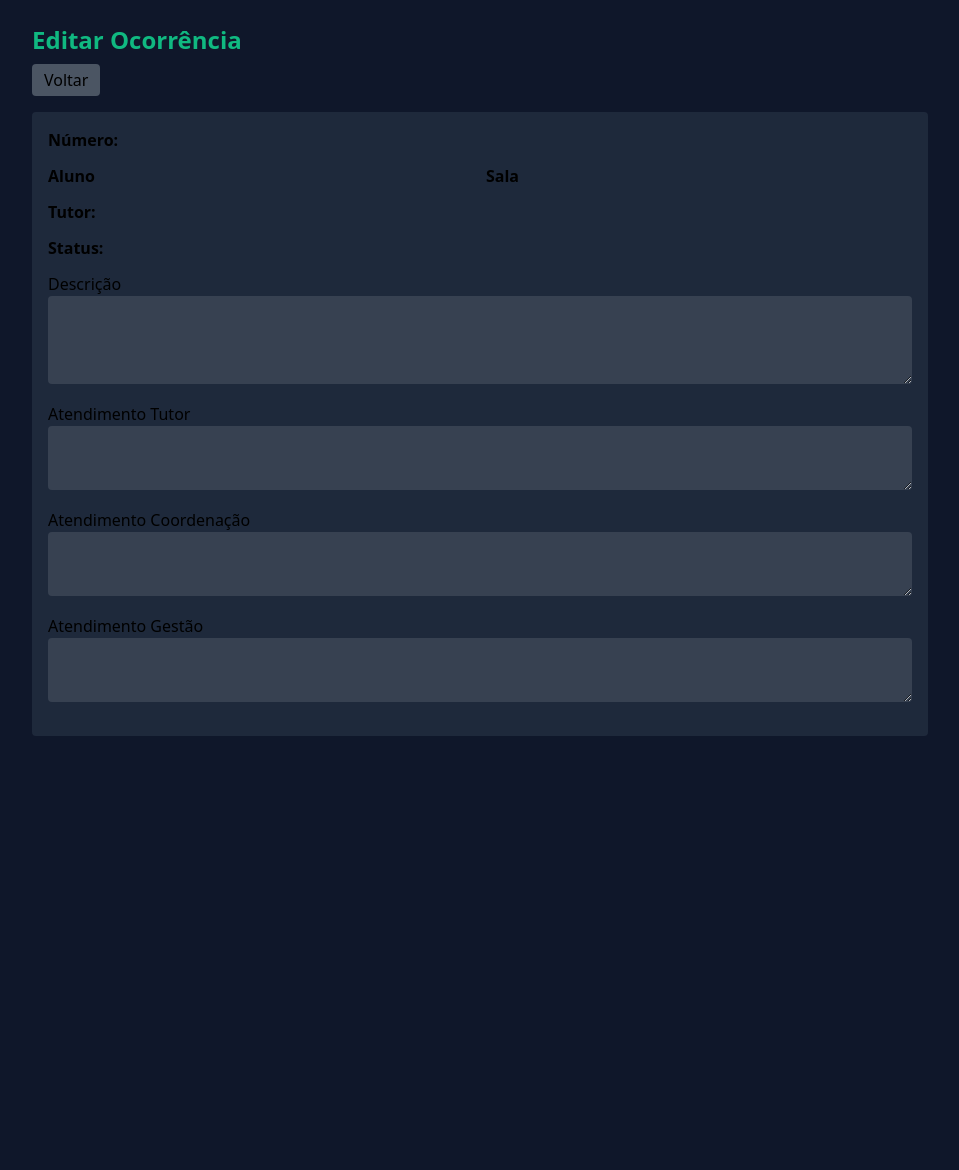
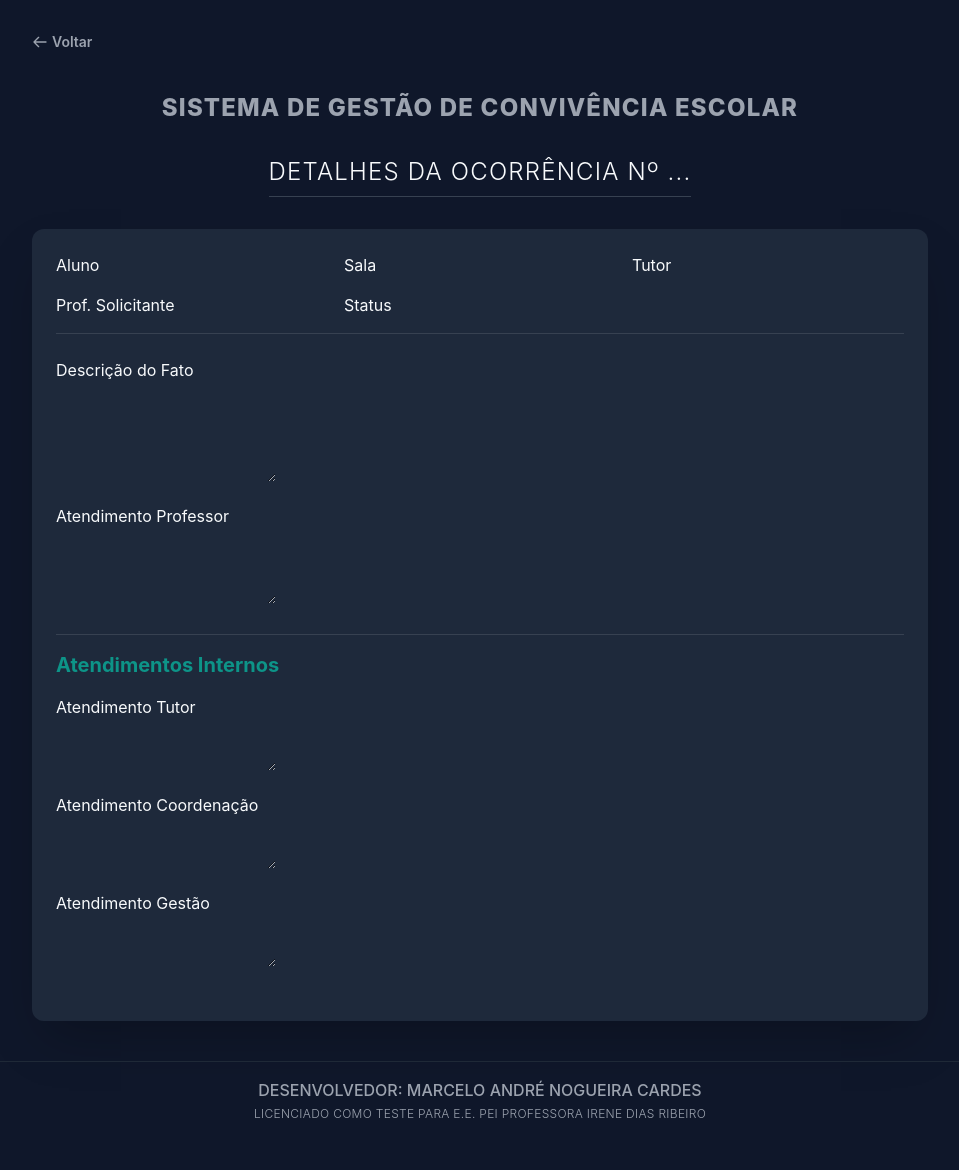
Before and after one commit to ocorrenciasidr/gestao, a Flask app: page /gestao_ocorrencia_editar in a window 1280 px wide. Shown: the whole page, without its empty margins (160-1119 px from the left). Before the commit the page ends 736 px from the top, so only its background shows below. Run offline with Flask 3, Linux system fonts and the light colour scheme; parts of the project's set-up code (start-up, migrations or seed data) failed here and were passed over; some libraries are stand-ins or nearby versions.

Commit message:
Update gestao_ocorrencia_editar.html

```diff
--- a/templates/gestao_ocorrencia_editar.html
+++ b/templates/gestao_ocorrencia_editar.html
@@ -3,33 +3,55 @@
 <head>
 <meta charset="utf-8" />
 <meta name="viewport" content="width=device-width,initial-scale=1" />
-<title>Editar Ocorrência</title>
+<title>Detalhes da Ocorrência</title>
 <script src="https://cdn.tailwindcss.com"></script>
 <script>
-  tailwind.config = { theme: { extend: { colors: { 'dark-primary':'#0F172A','dark-secondary':'#1E293B','accent':'#10B981' }}}};
+  // Configuração personalizada do Tailwind (Padronizado com a Home)
+  tailwind.config = {
+      theme: {
+          extend: {
+              colors: {
+                  'dark-primary': '#0F172A', // Fundo Principal
+                  'dark-secondary': '#1E293B', // Fundo dos Containers
+                  'accent': '#0D9488', // Teal 600 (Cor principal do MÓDULO OCORRÊNCIA)
+                  'input-bg': '#374151', // Fundo dos campos de entrada
+                  'text-light': '#F8FAFC', // Texto Claro (Branco/Quase Branco)
+              },
+              fontFamily: {
+                  sans: ['Inter', 'sans-serif'],
+              },
+          }
+      }
+  };
 
   let numeroGlobal = null;
+
   document.addEventListener('DOMContentLoaded', () => {
     const params = new URLSearchParams(window.location.search);
     numeroGlobal = params.get('id') || params.get('numero');
     const modo = params.get('modo') || 'visualizar';
+    const nivel = params.get('nivel'); // Nível de atendimento (tutor, coordenacao, gestao)
 
     if (!numeroGlobal) {
       alert('Número da ocorrência não fornecido.');
       return;
     }
-    carregarDetalhes(numeroGlobal, modo);
-    // ajustar botão voltar conforme modo
-    const btnVoltar = document.getElementById('btn-voltar');
+    carregarDetalhes(numeroGlobal, modo, nivel);
+
+    // Configuração do botão Voltar (Padrão)
+    const btnVoltar = document.getElementById('btn-voltar-principal');
     btnVoltar.addEventListener('click', () => {
-      if (modo === 'visualizar') window.location.href = '/gestao_ocorrencia_finalizadas';
-      else if (modo === 'atendimento') window.location.href = '/gestao_ocorrencia_abertas';
-      else window.location.href = '/gestao_ocorrencia';
+      // Volta para a lista apropriada (Abertas ou Finalizadas)
+      if (modo === 'visualizar' || params.get('origem') === 'finalizadas') {
+         window.location.href = '/gestao_ocorrencia_finalizadas';
+      } else {
+         window.location.href = '/gestao_ocorrencia_abertas';
+      }
     });
 
     document.getElementById('form-atendimento').addEventListener('submit', async (e) => {
       e.preventDefault();
-      await salvarAtendimento();
+      await salvarAtendimento(nivel);
     });
   });
 
@@ -37,50 +59,58 @@
     const el = document.getElementById('mensagem-status');
     el.textContent = msg;
     el.style.background = tipo === 'success' ? '#10B981' : (tipo === 'danger' ? '#DC2626' : '#1E293B');
-    setTimeout(()=> el.textContent = '', 2500);
+    el.classList.remove('hidden');
+    setTimeout(()=> el.classList.add('hidden'), 2500);
   }
 
-  async function carregarDetalhes(numero, modo) {
+  async function carregarDetalhes(numero, modo, nivel) {
     try {
-      const resp = await fetch(`/api/ocorrencia_detalhes?numero=${encodeURIComponent(numero)}`);
+      const resp = await fetch(`/api/ocorrencias/${encodeURIComponent(numero)}`);
       if (!resp.ok) throw new Error('Falha ao carregar detalhes');
       const occ = await resp.json();
 
-      // Preenche campos
+      // Preenche campos de exibição
       document.getElementById('numero').textContent = occ.numero;
-      document.getElementById('aluno').textContent = occ.aluno_nome || '';
-      document.getElementById('sala').textContent = occ.sala_nome || '';
-      document.getElementById('tutor').textContent = occ.tutor_nome || '';
-      document.getElementById('status').textContent = occ.status || '';
+      document.getElementById('aluno').textContent = occ.aluno_nome || 'N/A';
+      document.getElementById('sala').textContent = occ.sala_nome || 'N/A';
+      document.getElementById('tutor').textContent = occ.tutor_nome || 'N/A';
+      document.getElementById('status').textContent = occ.status || 'N/A';
 
+      // NOVO CAMPO: Professor Solicitante
+      document.getElementById('professor-solicitante').textContent = occ.professor_nome || 'N/A';
+
+      // Preenche Textareas
       document.getElementById('descricao').value = occ.descricao || '';
+      document.getElementById('atendimento_professor').value = occ.atendimento_professor || 'Não Registrado'; // NOVO CAMPO
       document.getElementById('atendimento_tutor').value = occ.atendimento_tutor || '';
       document.getElementById('atendimento_coordenacao').value = occ.atendimento_coordenacao || '';
       document.getElementById('atendimento_gestao').value = occ.atendimento_gestao || '';
 
-      // se modo atendimento, habilita apenas o campo do nível
-      if (modo === 'atendimento') {
-        const nivel = (new URLSearchParams(window.location.search)).get('nivel');
-        ['atendimento_tutor','atendimento_coordenacao','atendimento_gestao'].forEach(id => {
+      // Ajusta o modo de visualização / edição
+      // Todos os campos de texto são desabilitados por padrão (visualização)
+      ['descricao', 'atendimento_professor', 'atendimento_tutor','atendimento_coordenacao','atendimento_gestao'].forEach(id => {
           const el = document.getElementById(id);
           el.readOnly = true;
-          el.classList.add('bg-gray-800');
+          el.classList.add('bg-dark-secondary');
       });
-        if (nivel) {
-          const campo = document.getElementById(nivel === 'tutor' ? 'atendimento_tutor' : (nivel === 'coordenacao' ? 'atendimento_coordenacao' : 'atendimento_gestao'));
+
+      if (modo === 'atendimento' && nivel) {
+        // Habilita apenas o campo do nível atual para edição
+        let campoId = '';
+        if (nivel === 'tutor') campoId = 'atendimento_tutor';
+        else if (nivel === 'coordenacao') campoId = 'atendimento_coordenacao';
+        else if (nivel === 'gestao') campoId = 'atendimento_gestao';
+
+        if (campoId) {
+          const campo = document.getElementById(campoId);
           campo.readOnly = false;
-          campo.classList.remove('bg-gray-800');
+          campo.classList.remove('bg-dark-secondary');
+          campo.classList.add('bg-input-bg'); // Coloca o fundo de input ativo
           campo.focus();
         }
-        document.getElementById('btn-salvar').style.display = 'inline-block';
-      } else {
-        // visualização: todos readOnly
-        ['atendimento_tutor','atendimento_coordenacao','atendimento_gestao','descricao'].forEach(id => {
-          document.getElementById(id).readOnly = true;
-          document.getElementById(id).classList.add('bg-gray-800');
-        });
-        document.getElementById('btn-salvar').style.display = 'none';
+        document.getElementById('btn-salvar').classList.remove('hidden');
       }
+
       mostrarMsg('Detalhes carregados', 'success');
     } catch (e) {
       console.error(e);
@@ -88,75 +118,161 @@
     }
   }
 
-  async function salvarAtendimento() {
+  async function salvarAtendimento(nivel) {
     try {
-      const params = new URLSearchParams(window.location.search);
-      const nivel = params.get('nivel');
-      if (!nivel) { mostrarMsg('Nível não informado', 'danger'); return; }
-      const texto = document.getElementById(nivel === 'tutor' ? 'atendimento_tutor' : (nivel === 'coordenacao' ? 'atendimento_coordenacao' : 'atendimento_gestao')).value.trim();
-      if (!texto) { mostrarMsg('Preencha o atendimento', 'danger'); return; }
+      if (!nivel) { mostrarMsg('Nível de atendimento não informado.', 'danger'); return; }
 
-      const payload = { numero: numeroGlobal, nivel: nivel, texto: texto };
-      const resp = await fetch('/api/registrar_atendimento', { method: 'POST', headers: {'Content-Type':'application/json'}, body: JSON.stringify(payload) });
+      // Mapeia o campo de texto a ser salvo
+      const campoId = nivel === 'tutor' ? 'atendimento_tutor' : (nivel === 'coordenacao' ? 'atendimento_coordenacao' : 'atendimento_gestao');
+      const texto = document.getElementById(campoId).value.trim();
+
+      if (!texto) { mostrarMsg('Preencha o atendimento antes de salvar.', 'danger'); return; }
+
+      const payload = { nivel: nivel, texto_atendimento: texto };
+
+      // Rota correta para registrar atendimento
+      const resp = await fetch(`/api/registrar_atendimento/${numeroGlobal}`, {
+          method: 'POST',
+          headers: {'Content-Type':'application/json'},
+          body: JSON.stringify(payload)
+      });
+
       const j = await resp.json();
       if (!resp.ok) throw new Error(j.error || j.message || 'Erro ao salvar');
-      mostrarMsg('Atendimento salvo', 'success');
 
-      // volta para a lista apropriada depois de 800ms
+      mostrarMsg('Atendimento salvo!', 'success');
+
+      // Volta para a lista de ocorrências abertas
       setTimeout(() => {
-        if (params.get('modo') === 'visualizar') window.location.href = '/gestao_ocorrencia_finalizadas';
-        else window.location.href = '/gestao_ocorrencia_abertas';
+        window.location.href = '/gestao_ocorrencia_abertas';
       }, 800);
+
     } catch (e) {
       console.error(e);
       mostrarMsg('Erro ao salvar: ' + (e.message || e), 'danger');
     }
   }
 </script>
+<style>
+  /* PADRONIZAÇÃO DO TEMA E FONTES */
+  body {
+    background-color: #0F172A; /* dark-primary */
+    color: #F8FAFC; /* text-light (Branco) */
+  }
+  .form-textarea {
+      /* Estilo base para os campos de texto */
+      @apply w-full rounded p-3 mt-1 text-text-light border border-gray-600;
+  }
+  .bg-dark-secondary {
+      background-color: #1E293B;
+  }
+  /* Garante que o texto dentro dos campos desabilitados seja branco */
+  .bg-dark-secondary, .bg-input-bg {
+      color: #F8FAFC;
+  }
+  /* Estilo para cabeçalhos de dados */
+  .data-label {
+      @apply text-gray-400 text-sm font-light;
+  }
+  .data-value {
+      @apply text-white text-base font-medium;
+  }
+</style>
 </head>
-<body class="bg-dark-primary min-h-screen p-6 text-text-light">
-  <div id="mensagem-status" class="fixed top-4 right-4 p-3 rounded text-text-light"></div>
-  <div class="max-w-4xl mx-auto">
-    <header class="mb-4">
-      <h1 class="text-2xl font-bold text-accent">Editar Ocorrência</h1>
-      <div class="mt-2 flex gap-3">
-        <button id="btn-voltar" class="px-3 py-1 bg-gray-600 rounded">Voltar</button>
+<body class="bg-dark-primary font-sans text-text-light">
+
+  <div id="mensagem-status" class="hidden fixed top-4 right-4 p-3 rounded text-text-light z-50"></div>
+
+  <div id="app-container" class="flex flex-col items-center justify-between p-4 md:p-8">
+
+      <!-- BOTÃO VOLTAR (PADRÃO) -->
+      <div class="w-full max-w-4xl flex justify-start mb-6">
+          <button id="btn-voltar-principal"
+                  class="flex items-center space-x-1 text-sm font-semibold text-gray-400 hover:text-accent transition duration-200">
+              <svg xmlns="http://www.w3.org/2000/svg" class="h-4 w-4" fill="none" viewBox="0 0 24 24" stroke="currentColor" stroke-width="2">
+                  <path stroke-linecap="round" stroke-linejoin="round" d="M10 19l-7-7m0 0l7-7m-7 7h18" />
+              </svg>
+              <span>Voltar</span>
+          </button>
       </div>
+
+      <!-- HEADER E TÍTULO (PADRÃO) -->
+      <header class="w-full text-center mb-8 mt-4">
+          <h1 class="text-xl sm:text-2xl font-extrabold text-gray-400 leading-tight tracking-wider">
+              SISTEMA DE GESTÃO DE CONVIVÊNCIA ESCOLAR
+          </h1><br>
+          <h2 class="text-xl sm:text-2xl text-text-light mt-2 font-light tracking-wider border-b border-gray-700 pb-2 inline-block">
+              DETALHES DA OCORRÊNCIA Nº <span id="numero">...</span>
+          </h2>
       </header>
 
-    <main class="bg-dark-secondary p-4 rounded">
-      <div class="mb-3"><strong>Número:</strong> <span id="numero"></span></div>
-      <div class="grid grid-cols-1 md:grid-cols-2 gap-3 mb-3">
-        <div><strong>Aluno</strong><div id="aluno"></div></div>
-        <div><strong>Sala</strong><div id="sala"></div></div>
+      <main class="w-full max-w-4xl bg-dark-secondary p-6 rounded-xl shadow-2xl space-y-6">
+
+        <!-- SEÇÃO DE DADOS BÁSICOS -->
+        <div class="grid grid-cols-1 md:grid-cols-3 gap-4 border-b border-gray-700 pb-4">
+
+          <div><div class="data-label">Aluno</div><div id="aluno" class="data-value"></div></div>
+          <div><div class="data-label">Sala</div><div id="sala" class="data-value"></div></div>
+          <div><div class="data-label">Tutor</div><div id="tutor" class="data-value"></div></div>
+
+          <!-- NOVO CAMPO: PROFESSOR SOLICITANTE -->
+          <div><div class="data-label">Prof. Solicitante</div><div id="professor-solicitante" class="data-value"></div></div>
+
+          <div><div class="data-label">Status</div><div id="status" class="data-value text-accent"></div></div>
         </div>
 
-      <div class="mb-3"><strong>Tutor:</strong> <div id="tutor"></div></div>
-      <div class="mb-3"><strong>Status:</strong> <div id="status"></div></div>
+        <!-- SEÇÃO DE DESCRIÇÃO E ATENDIMENTO PROFESSOR -->
+        <div class="space-y-4">
 
-      <div class="mb-3">
-        <label>Descrição</label>
-        <textarea id="descricao" rows="3" class="w-full bg-gray-700 rounded p-2"></textarea>
+          <div>
+            <label class="data-label block mb-1">Descrição do Fato</label>
+            <textarea id="descricao" rows="4" class="form-textarea bg-dark-secondary"></textarea>
           </div>
 
-      <form id="form-atendimento">
-        <div class="mb-3">
-          <label>Atendimento Tutor</label>
-          <textarea id="atendimento_tutor" rows="2" class="w-full bg-gray-700 rounded p-2"></textarea>
+          <!-- CAMPO ATENDIMENTO PROFESSOR -->
+          <div>
+            <label class="data-label block mb-1">Atendimento Professor</label>
+            <textarea id="atendimento_professor" rows="3" class="form-textarea bg-dark-secondary"></textarea>
           </div>
-        <div class="mb-3">
-          <label>Atendimento Coordenação</label>
-          <textarea id="atendimento_coordenacao" rows="2" class="w-full bg-gray-700 rounded p-2"></textarea>
+
         </div>
-        <div class="mb-3">
-          <label>Atendimento Gestão</label>
-          <textarea id="atendimento_gestao" rows="2" class="w-full bg-gray-700 rounded p-2"></textarea>
+
+        <!-- SEÇÃO DE ATENDIMENTOS (TUTOR, COORDENAÇÃO, GESTÃO) -->
+        <form id="form-atendimento" class="pt-4 border-t border-gray-700 space-y-4">
+
+          <h3 class="text-xl font-bold text-accent">Atendimentos Internos</h3>
+
+          <div>
+            <label class="data-label block mb-1">Atendimento Tutor</label>
+            <textarea id="atendimento_tutor" rows="2" class="form-textarea bg-dark-secondary"></textarea>
           </div>
-        <div class="flex gap-2">
-          <button id="btn-salvar" type="submit" class="px-4 py-2 bg-accent rounded hidden">Salvar Atendimento</button>
+          <div>
+            <label class="data-label block mb-1">Atendimento Coordenação</label>
+            <textarea id="atendimento_coordenacao" rows="2" class="form-textarea bg-dark-secondary"></textarea>
+          </div>
+          <div>
+            <label class="data-label block mb-1">Atendimento Gestão</label>
+            <textarea id="atendimento_gestao" rows="2" class="form-textarea bg-dark-secondary"></textarea>
+          </div>
+
+          <div class="flex justify-end pt-2">
+            <button id="btn-salvar" type="submit"
+                    class="px-4 py-2 bg-accent hover:bg-teal-700 rounded-lg font-bold text-white transition hidden">
+              Salvar Atendimento
+            </button>
           </div>
         </form>
       </main>
+
+      <!-- RODAPÉ (PADRÃO) -->
+      <footer class="w-full text-center mt-10 p-4 text-gray-400 text-sm border-t border-gray-800">
+          <p class="mb-1 text-base font-medium">
+              DESENVOLVEDOR: MARCELO ANDRÉ NOGUEIRA CARDES
+          </p>
+          <p class="text-xs font-light tracking-wide">
+              LICENCIADO COMO TESTE PARA E.E. PEI PROFESSORA IRENE DIAS RIBEIRO
+          </p>
+      </footer>
   </div>
 </body>
 </html>
```
Lines whose indentation alone changed are shown as unchanged.
